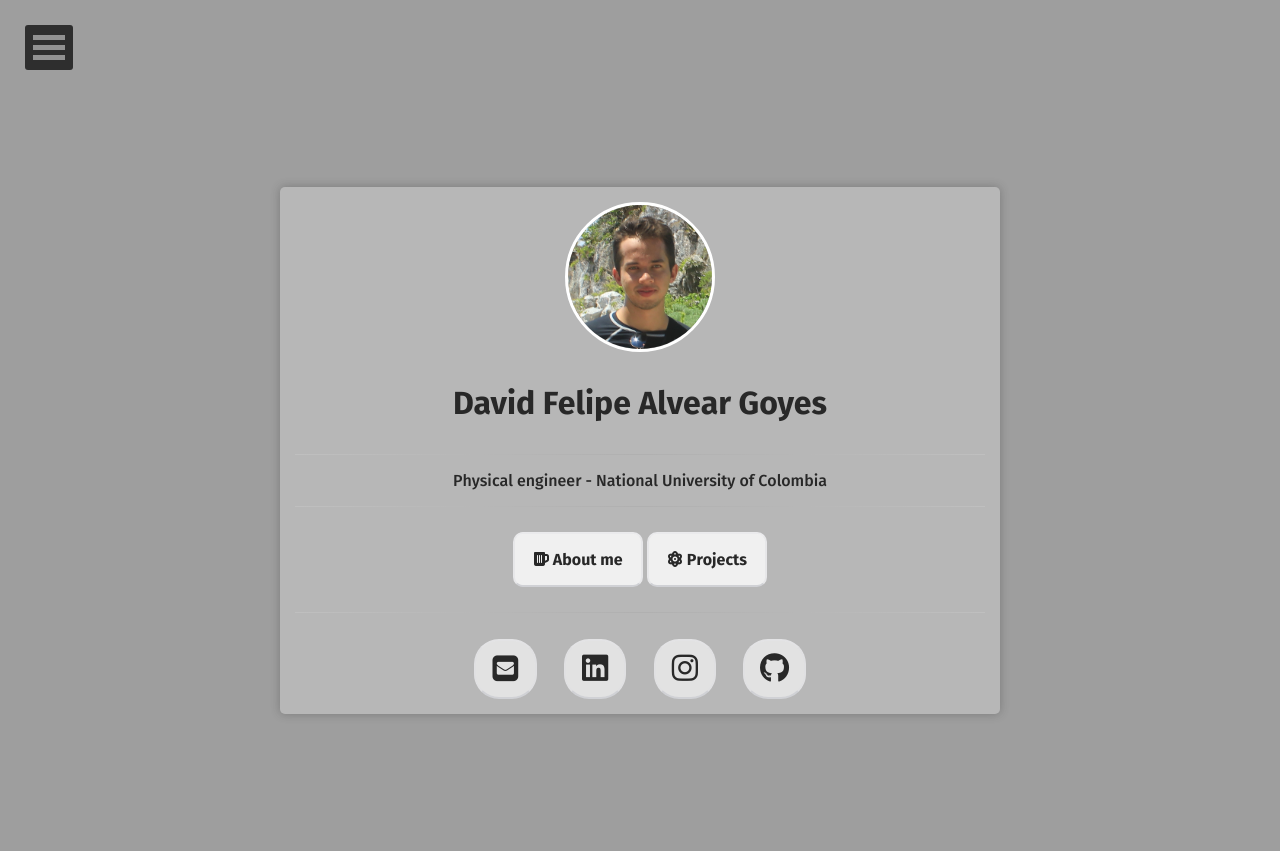
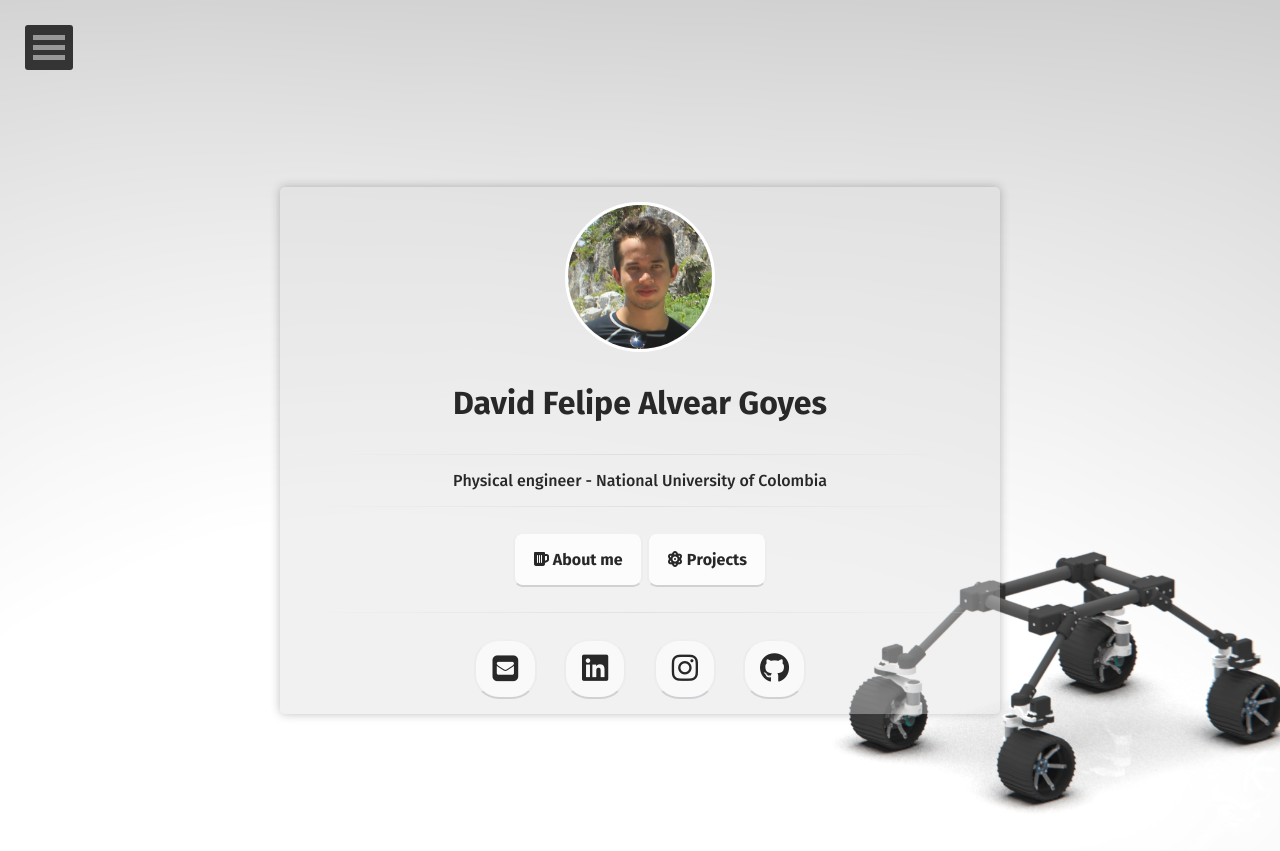
Before and after one commit to dfalveargOT/dfalveargOT.github.io, a Jekyll site: the page built from index.html, in a window 1280 px wide. Shown: the top 851 px of the page. Built offline with Jekyll 4.4.1, drawn with Linux system fonts in a browser that asks for light colours; nearby versions of some CDN libraries; some web fonts are replaced.

Commit message:
Update _config.yml

```diff
--- a/_config.yml
+++ b/_config.yml
@@ -5,7 +5,7 @@ description:        "David's Portfolio"
 reading_time:       true
 words_per_minute:   150
 logo:               'assets/img/logo.png'
-background:         'assets/img/background.jpg'
+background:         'assets/img/robotica.png'
 tiled_bg:           false   # Set this true if you want to tile your background image, otherwise it will be covered
 locale:             en_US
 url:                https://dfalveargot.github.io/ # davidalvear.com
```
